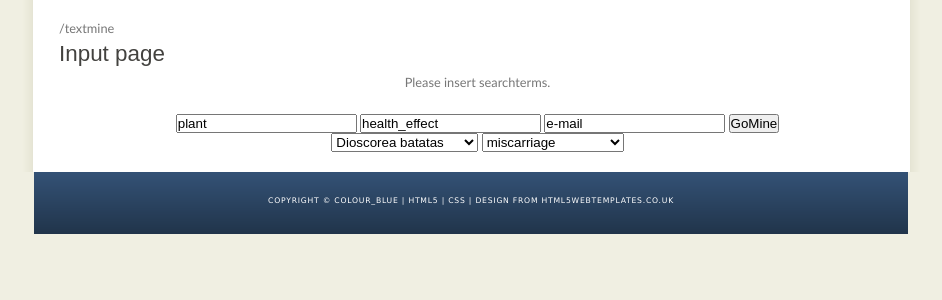
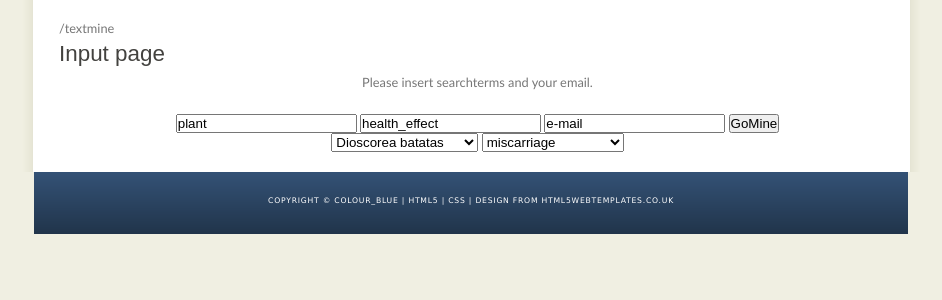
Before and after one commit to rogier-stegeman/ProjectGourdeous, a Flask app: page /textmine in a window 1280 px wide. Shown: the part 240-540 px from the top of the page, without its empty margins (169-1111 px from the left). Run offline with Flask 2, Linux system fonts and the light colour scheme.

Commit message:
input iets aangepast

```diff
--- a/Gourdeous/templates/textmine.html
+++ b/Gourdeous/templates/textmine.html
@@ -7,7 +7,7 @@
         Input page
     </h1>
     <center>
-        <p>Please insert searchterms.</p>
+        <p>Please insert searchterms and your email.</p>
         <form >
             <input type="text" name="search1" value="plant">
             <input type="text" name="search2" value="health_effect">
```
